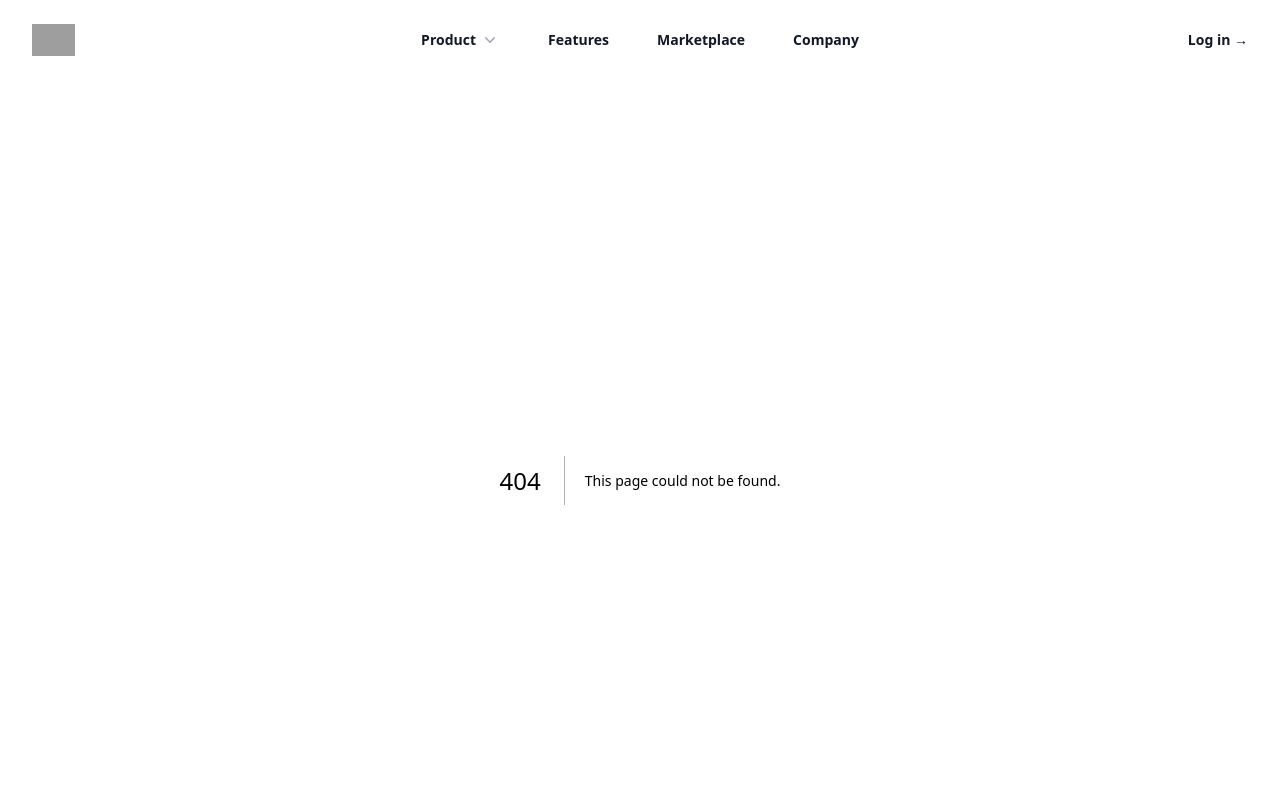
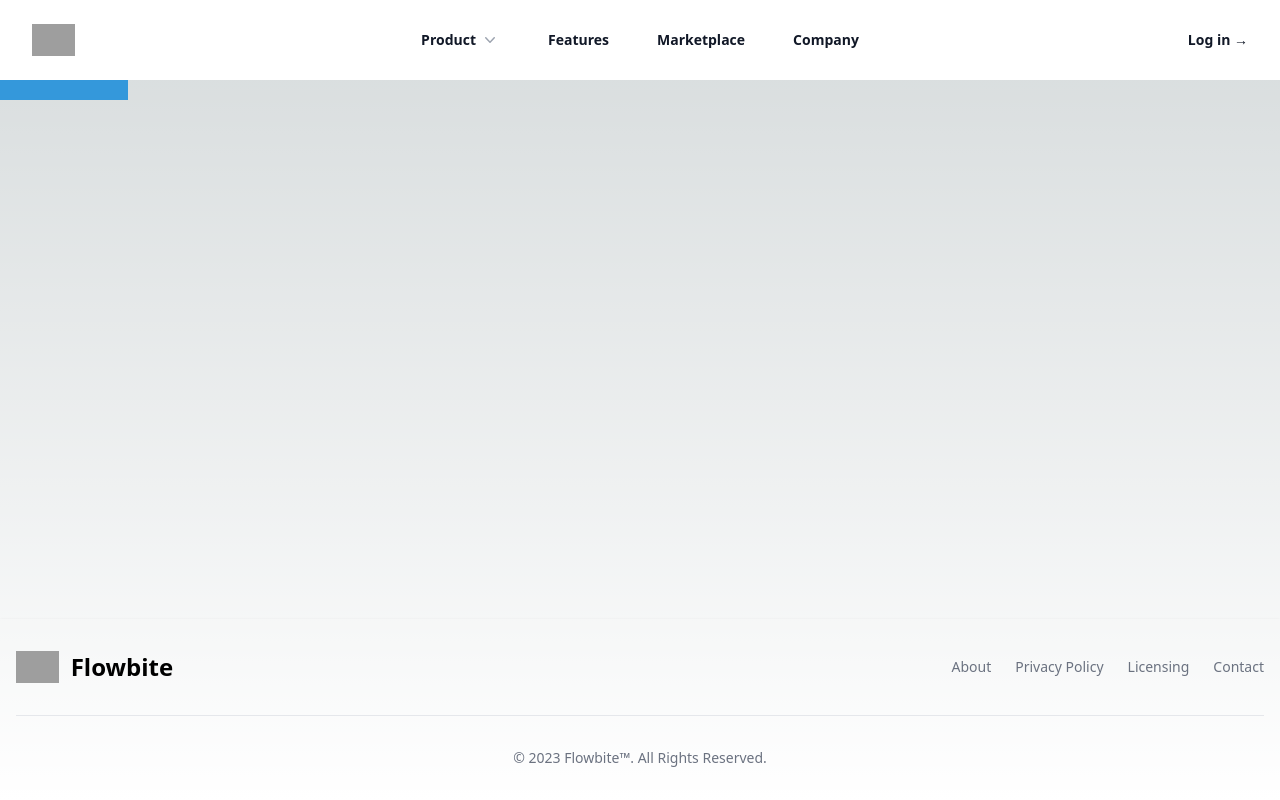
Before and after one commit to bytesbydave/virtual-assistant-client, a Next.js app: page /progressbar in a window 1280 px wide. Before the commit this address had no page. Shown: the top 800 px of the page. Built offline with nearby package versions, Linux system fonts and the light colour scheme; grey boxes are pictures that could not be loaded.

Commit message:
Progress Bar

```diff
--- /dev/null
+++ b/src/app/progressbar/page.jsx
@@ -0,0 +1,25 @@
+'use client';
+
+import { useState, useEffect } from 'react';
+
+const ProgressBar = ({ percentage = 10 }) => {
+  const [width, setWidth] = useState(0);
+
+  useEffect(() => {
+    setWidth(percentage);
+  }, [percentage]);
+
+  return (
+    <div>
+      <div
+        className='progress-bar'
+        style={{
+          width: `${width}%`,
+          backgroundColor: '#3498db',
+          height: '20px',
+        }}></div>
+    </div>
+  );
+};
+
+export default ProgressBar;
```
Also changed, not shown: src/app/progressbar/readme.md (added).
